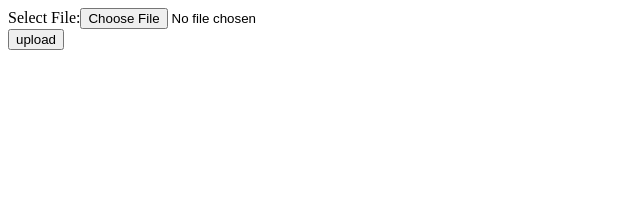
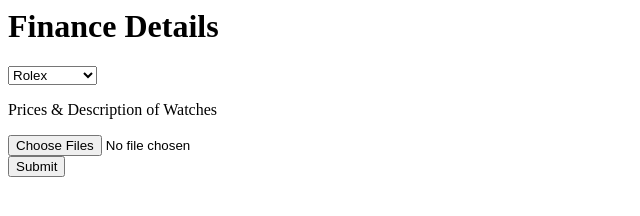
Before and after one commit to dchigu/dchigu, a plain HTML site: page index.html in a window 1280 px wide. Shown: the whole page, without its empty margins (0-640 px from the left). Drawn offline with Linux system fonts and the light colour scheme.

Commit message:
Update index.html

```diff
--- a/index.html
+++ b/index.html
@@ -1,8 +1,18 @@
-<html>
-<body>
-<form action="go" method="post" enctype="multipart/form-data">
-Select File:<input type="file" name="fname"/><br/>
-<input type="submit" value="upload"/>
-</form>
-</body>
-</html>
+<h1>Finance Details</h1>
+
+<select>
+  <option value="Rolex">Rolex</option>
+  <option value="TAG Heuer">TAG Heuer</option>
+  <option value="Omega">Omega</option>
+  <option value="Hublot">Hublot</option>
+  <option value="Movado">Movado</option>
+</select>
+<p>Prices & Description of Watches</p>
+<input type="file" id="myFile" name="uploads[]" multiple="multiple"><br>
+<button onclick="myFunction()">Submit</button>
+<p id="demo"></p>
+<script>
+function myFunction() {
+    document.getElementById("demo").innerHTML = "File Uploaded! Deal Signed";
+}
+</script>
```
